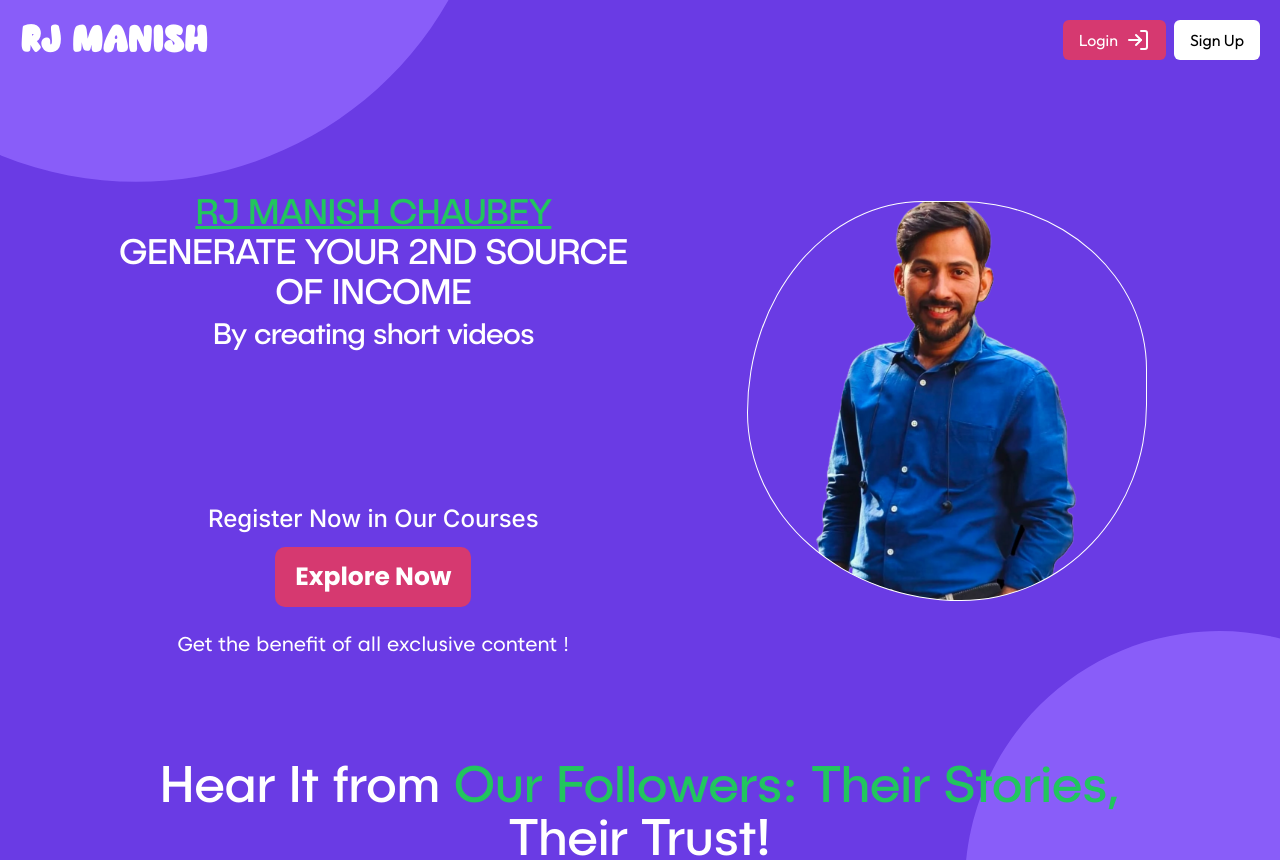
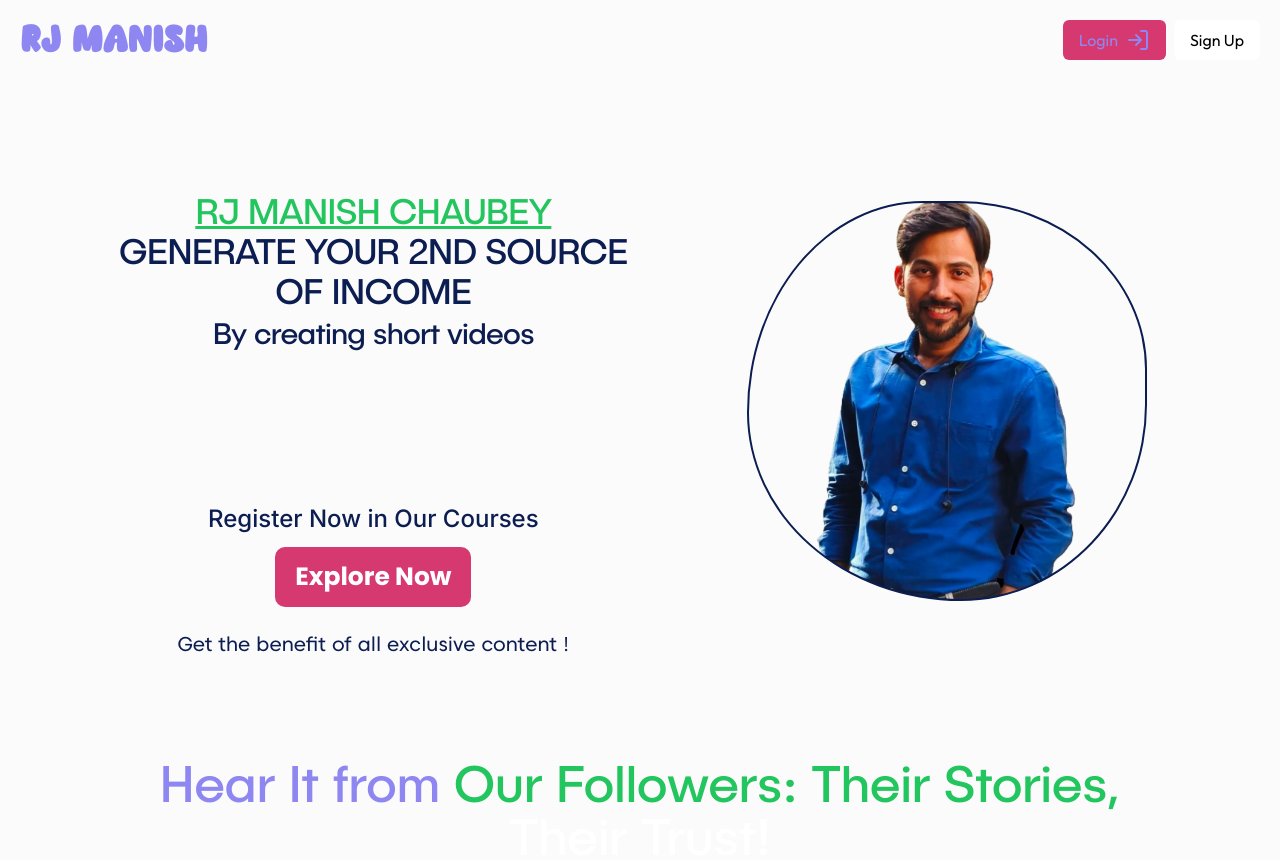
Before and after one commit to anarug-chaturvedi/RJ-MANISH-WEBSITE, a Next.js app: page / in a window 1280 px wide. Shown: the top 860 px of the page. Built offline with nearby package versions, Linux system fonts and the light colour scheme.

Commit message:
added new background

```diff
--- a/app/globals.css
+++ b/app/globals.css
@@ -4,9 +4,10 @@
 @tailwind utilities;
 
 .home {
-  background-image: url("../public/FooterSection.svg");
+  /* background-image: url("../public/FooterSection.svg");
   background-repeat: no-repeat;
-  background-size: cover;
+  background-size: cover; */
+  background-color: #FBFBFB;
 }
 
 
@@ -302,7 +303,7 @@ body {
     background-size: cover;
     width: 400px;
     height:400px;
-    border: 1px solid white;
+    border: 2px solid #0B1D51;
     border-radius: 60% 40% 30% 70%/60% 30% 70% 40%;
     animation: morph 8s ease-in-out infinite;
 
--- a/components/Header.jsx
+++ b/components/Header.jsx
@@ -15,14 +15,14 @@ export default function Header() {
   //   const isLoggedIn = localStorage.getItem("token");
   return (
     <div className=" flex items-center  justify-between py-[20px] px-5 ">
-      <span className="powerSmurf text-white text-[26px] sm:text-4xl  cursor-pointer font-bold">
+      <span className="powerSmurf text-[#8F87F1] text-[26px] sm:text-4xl  cursor-pointer font-bold">
         RJ Manish
       </span>
       {isLoggedIn === null || isLoggedIn === "" || isLoggedIn === false ? (
         <div className="flex gap-2">
           <button
             onClick={() => router.push("/login")}
-            className=" flex gap-2 py-2 px-4 bg-[#d63970] text-white rounded-md"
+            className=" flex gap-2 py-2 px-4 bg-[#d63970] text-[#8F87F1] rounded-md"
           >
             Login <LogIn />
           </button>
@@ -39,7 +39,7 @@ export default function Header() {
             onClick={() => {
               router.push("/my-course");
             }}
-            className="bg-none underline text-white text-xl hover:cursor-pointer hover:text-[#d63970]"
+            className="bg-none underline text-[#8F87F1] text-xl hover:cursor-pointer hover:text-[#7c72f0]"
           >
             My Courses
           </button>
--- a/components/HomePageComponent/Recomendation.js
+++ b/components/HomePageComponent/Recomendation.js
@@ -23,7 +23,7 @@ export default function Recomendation() {
         className={` my-10 ${publicaSans.className} leading-[24.5px] tracking-[-0.41px]`}
       >
         <span
-          className={`text-white text-[26px]  md:text-[52px] md:font-medium md:leading-[53px] font-semibold  ${publicaSans.className} `}
+          className={`text-[#8F87F1] text-[26px]  md:text-[52px] md:font-medium md:leading-[53px] font-semibold  ${publicaSans.className} `}
         >
           Hear It from
         </span>
--- a/components/HomePageComponent/WhyJoin.js
+++ b/components/HomePageComponent/WhyJoin.js
@@ -24,7 +24,7 @@ export default function WhyJoin() {
     <>
       <div className=" flex flex-col min-w-full items-center justify-center  ">
         <div className={`${publicaSans.className} mt-[33px] text-center px-3 `}>
-          <p className="text-white text-[26px] md:text-[30px] lg:lg:text-[52px] lg:leading-[50px] font-semibold  leading-[30px]">
+          <p className=" text-[26px] md:text-[30px] lg:lg:text-[52px] lg:leading-[50px] font-semibold  leading-[30px]">
             Our courses is perfect for{" "}
           </p>
           <p className="text-[#d63970] text-[26px] md:text-[30px] lg:lg:text-[52px] lg:leading-[50px] font-semibold  leading-[30px]">
--- a/components/LandingPage.jsx
+++ b/components/LandingPage.jsx
@@ -33,13 +33,13 @@ const caros = localFont({
 
 export default function LandingPage() {
   return (
-    <div className=" min-w-full bg-[#1B1D30] min-h-[100vh] home">
+    <div className=" min-w-full min-h-[100vh] home">
       <Header />
       <div className="">
         <div className=" flex flex-col gap-20  md:gap-0 md:flex-row my-20 md:my-16  items-center justify-between">
           <div className=" md:w-5/12 lg:mt-[50px] mx-auto text-center flex flex-col items-center px-2 md:px-0">
             <p
-              className={`${publicaSans.className}text-white text-[33px] font-medium leading-9 `}
+              className={`${publicaSans.className}text-[#0B1D51] text-[33px] font-medium leading-9 `}
             >
               <span
                 className={`${publicaSans.className} text-green-500  underline   text-[33px] md:text-4xl xl:text-4xl md:leading-[110%] tracking-tight font-medium`}
@@ -47,13 +47,13 @@ export default function LandingPage() {
                 RJ MANISH CHAUBEY{" "}
               </span>
               <span
-                className={`${publicaSans.className} text-white text-[33px] md:text-4xl xl:text-4xl md:leading-[110%] tracking-tight font-medium`}
+                className={`${publicaSans.className} text-[#0B1D51] text-[33px] md:text-4xl xl:text-4xl md:leading-[110%] tracking-tight font-medium`}
               >
                 GENERATE YOUR 2ND SOURCE OF INCOME{" "}
               </span>
               <br />
               <span
-                className={`${publicaSans.className}  text-white text-[33px] md:text-3xl md:leading-[110%] tracking-tight font-medium`}
+                className={`${publicaSans.className}  text-[#0B1D51] text-[33px] md:text-3xl md:leading-[110%] tracking-tight font-medium`}
               >
                 By creating short videos
               </span>
@@ -63,7 +63,7 @@ export default function LandingPage() {
 
             <div className="hidden md:block">
               <p
-                className={`text-white font-medium mt-[100px] lg:mt-[150px] text-xl md:text-2xl leading-[25px] ${inter.className}`}
+                className={`text-[#0B1D51] font-medium mt-[100px] lg:mt-[150px] text-xl md:text-2xl leading-[25px] ${inter.className}`}
               >
                 Register Now in Our Courses
               </p>
@@ -79,7 +79,7 @@ export default function LandingPage() {
                 </div>
               </Link>
               <p
-                className={`${caros.className} text-white text-lg mt-[23px] md:text-xl text-center`}
+                className={`${caros.className} text-[#0B1D51] text-lg mt-[23px] md:text-xl text-center`}
               >
                 Get the benefit of all exclusive content !
               </p>
```
